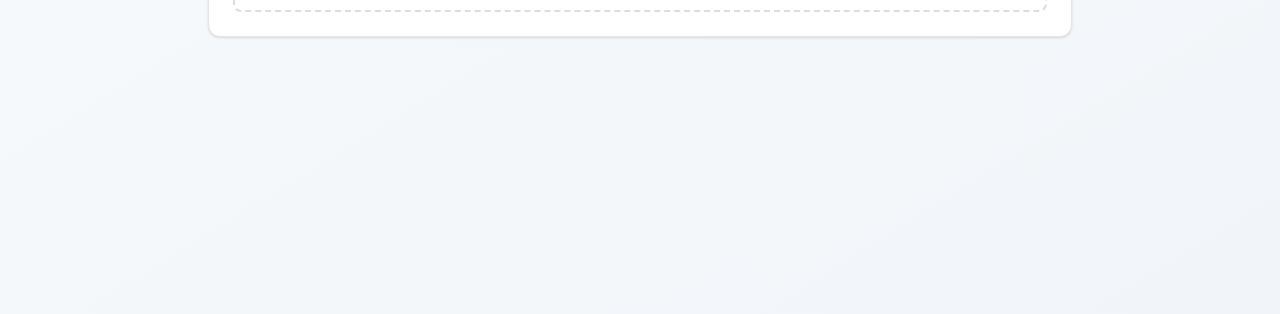
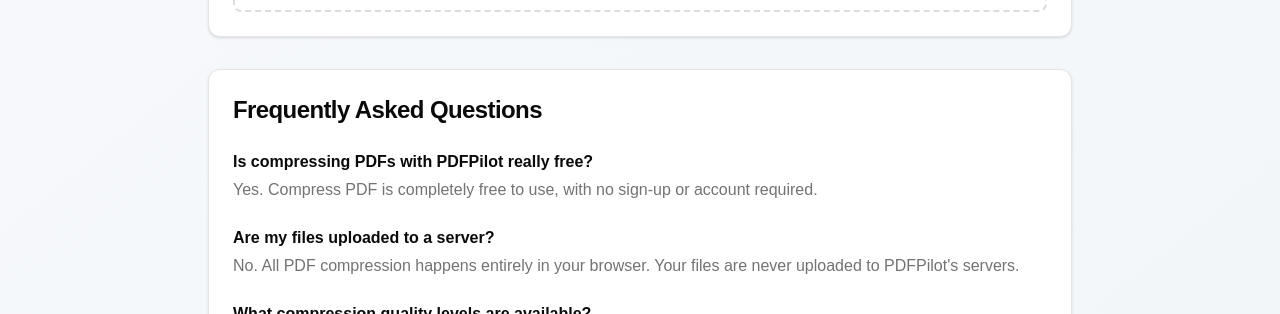
Before and after one commit to saifsyed8527-droid/pdfpilot, a Next.js app: page /compress-pdf in a window 1280 px wide. Shown: the part 486-800 px from the top of the page. Built offline with nearby package versions, Linux system fonts and the light colour scheme; no server answers.

Commit message:
feat(seo): add reusable FAQPage schema across tool pages

```diff
--- a/src/app/compress-pdf/compress-pdf-client.tsx
+++ b/src/app/compress-pdf/compress-pdf-client.tsx
@@ -16,6 +16,7 @@
 import Link from "next/link";
 import { PDFDocument } from "pdf-lib";
 import { toast } from "sonner";
+import type { FaqInput } from "@/lib/seo";
 
 type QualityLevel = "low" | "medium" | "high";
 
@@ -25,7 +26,11 @@
   high: { scale: 1.0, jpegQuality: 0.92, label: "High Quality" },
 };
 
-export function CompressPdfClient() {
+interface CompressPdfClientProps {
+  faqs: FaqInput[];
+}
+
+export function CompressPdfClient({ faqs }: CompressPdfClientProps) {
   const [file, setFile] = useState<File | null>(null);
   const [quality, setQuality] = useState<QualityLevel>("medium");
   const [processing, setProcessing] = useState(false);
@@ -255,6 +260,20 @@
             )}
           </CardContent>
         </Card>
+
+        <Card className="mt-8">
+          <CardHeader>
+            <CardTitle className="text-xl md:text-2xl">Frequently Asked Questions</CardTitle>
+          </CardHeader>
+          <CardContent className="space-y-6">
+            {faqs.map((faq) => (
+              <div key={faq.question}>
+                <h3 className="font-semibold mb-1">{faq.question}</h3>
+                <p className="text-muted-foreground">{faq.answer}</p>
+              </div>
+            ))}
+          </CardContent>
+        </Card>
       </div>
     </main>
   );
--- a/src/app/compress-pdf/page.tsx
+++ b/src/app/compress-pdf/page.tsx
@@ -1,7 +1,13 @@
 import type { Metadata } from "next";
 import { CompressPdfClient } from "./compress-pdf-client";
 import { JsonLd } from "@/components/seo/JsonLd";
-import { getBreadcrumbSchema, getSoftwareApplicationSchema, getToolSeo } from "@/lib/seo";
+import {
+  getBreadcrumbSchema,
+  getFaqSchema,
+  getSoftwareApplicationSchema,
+  getToolSeo,
+  type FaqInput,
+} from "@/lib/seo";
 
 export const metadata: Metadata = {
   title: "Compress PDF Online Free | PDFPilot",
@@ -14,6 +20,34 @@
 
 const tool = getToolSeo("/compress-pdf");
 
+const faqs: FaqInput[] = [
+  {
+    question: "Is compressing PDFs with PDFPilot really free?",
+    answer:
+      "Yes. Compress PDF is completely free to use, with no sign-up or account required.",
+  },
+  {
+    question: "Are my files uploaded to a server?",
+    answer:
+      "No. All PDF compression happens entirely in your browser. Your files are never uploaded to PDFPilot's servers.",
+  },
+  {
+    question: "What compression quality levels are available?",
+    answer:
+      "You can choose between Maximum Compression, Medium, or High Quality, depending on how much you want to reduce file size versus preserve image quality.",
+  },
+  {
+    question: "Will compressing my PDF affect its content?",
+    answer:
+      "Compression rebuilds each page as an image at your chosen quality level, so file size is reduced but text on the page will no longer be selectable or searchable in the compressed file.",
+  },
+  {
+    question: "Do I need to install any software to compress PDFs?",
+    answer:
+      "No installation is required. Compress PDF runs directly in your web browser.",
+  },
+];
+
 export default function CompressPDFPage() {
   return (
     <>
@@ -25,10 +59,11 @@
               { name: "Home", path: "/" },
               { name: tool.name, path: tool.path },
             ]),
+            getFaqSchema(faqs),
           ]}
         />
       )}
-      <CompressPdfClient />
+      <CompressPdfClient faqs={faqs} />
     </>
   );
 }
--- a/src/app/jpg-to-pdf/jpg-to-pdf-client.tsx
+++ b/src/app/jpg-to-pdf/jpg-to-pdf-client.tsx
@@ -9,8 +9,13 @@
 import Link from "next/link";
 import { PDFDocument } from "pdf-lib";
 import { toast } from "sonner";
+import type { FaqInput } from "@/lib/seo";
 
-export function JpgToPdfClient() {
+interface JpgToPdfClientProps {
+  faqs: FaqInput[];
+}
+
+export function JpgToPdfClient({ faqs }: JpgToPdfClientProps) {
   const [files, setFiles] = useState<File[]>([]);
   const [processing, setProcessing] = useState(false);
   const [progress, setProgress] = useState(0);
@@ -191,6 +196,20 @@
             )}
           </CardContent>
         </Card>
+
+        <Card className="mt-8">
+          <CardHeader>
+            <CardTitle className="text-xl md:text-2xl">Frequently Asked Questions</CardTitle>
+          </CardHeader>
+          <CardContent className="space-y-6">
+            {faqs.map((faq) => (
+              <div key={faq.question}>
+                <h3 className="font-semibold mb-1">{faq.question}</h3>
+                <p className="text-muted-foreground">{faq.answer}</p>
+              </div>
+            ))}
+          </CardContent>
+        </Card>
       </div>
     </main>
   );
--- a/src/app/jpg-to-pdf/page.tsx
+++ b/src/app/jpg-to-pdf/page.tsx
@@ -1,7 +1,13 @@
 import type { Metadata } from "next";
 import { JpgToPdfClient } from "./jpg-to-pdf-client";
 import { JsonLd } from "@/components/seo/JsonLd";
-import { getBreadcrumbSchema, getSoftwareApplicationSchema, getToolSeo } from "@/lib/seo";
+import {
+  getBreadcrumbSchema,
+  getFaqSchema,
+  getSoftwareApplicationSchema,
+  getToolSeo,
+  type FaqInput,
+} from "@/lib/seo";
 
 export const metadata: Metadata = {
   title: "Convert JPG to PDF Online Free | PDFPilot",
@@ -14,6 +20,34 @@
 
 const tool = getToolSeo("/jpg-to-pdf");
 
+const faqs: FaqInput[] = [
+  {
+    question: "Is converting JPG to PDF with PDFPilot really free?",
+    answer:
+      "Yes. JPG to PDF is completely free to use, with no sign-up or account required.",
+  },
+  {
+    question: "Are my files uploaded to a server?",
+    answer:
+      "No. All image to PDF conversion happens entirely in your browser. Your files are never uploaded to PDFPilot's servers.",
+  },
+  {
+    question: "Can I convert both JPG and PNG images?",
+    answer:
+      "Yes. JPG to PDF accepts both JPG/JPEG and PNG image files.",
+  },
+  {
+    question: "Can I remove an image before converting?",
+    answer:
+      "Yes. You can remove any image from your selection before converting by hovering over it and clicking the delete icon.",
+  },
+  {
+    question: "Do I need to install any software to convert images to PDF?",
+    answer:
+      "No installation is required. JPG to PDF runs directly in your web browser.",
+  },
+];
+
 export default function JPGToPDFPage() {
   return (
     <>
@@ -25,10 +59,11 @@
               { name: "Home", path: "/" },
               { name: tool.name, path: tool.path },
             ]),
+            getFaqSchema(faqs),
           ]}
         />
       )}
-      <JpgToPdfClient />
+      <JpgToPdfClient faqs={faqs} />
     </>
   );
 }
--- a/src/app/merge-pdf/merge-pdf-client.tsx
+++ b/src/app/merge-pdf/merge-pdf-client.tsx
@@ -27,6 +27,7 @@
 } from "@dnd-kit/sortable";
 import { CSS } from "@dnd-kit/utilities";
 import type { DragEndEvent, UniqueIdentifier } from "@dnd-kit/core";
+import type { FaqInput } from "@/lib/seo";
 
 interface SortableFileItemProps {
   file: File;
@@ -71,7 +72,11 @@
   );
 }
 
-export function MergePdfClient() {
+interface MergePdfClientProps {
+  faqs: FaqInput[];
+}
+
+export function MergePdfClient({ faqs }: MergePdfClientProps) {
   const [files, setFiles] = useState<File[]>([]);
   const [processing, setProcessing] = useState(false);
   const [progress, setProgress] = useState(0);
@@ -278,6 +283,20 @@
             )}
           </CardContent>
         </Card>
+
+        <Card className="mt-8">
+          <CardHeader>
+            <CardTitle className="text-xl md:text-2xl">Frequently Asked Questions</CardTitle>
+          </CardHeader>
+          <CardContent className="space-y-6">
+            {faqs.map((faq) => (
+              <div key={faq.question}>
+                <h3 className="font-semibold mb-1">{faq.question}</h3>
+                <p className="text-muted-foreground">{faq.answer}</p>
+              </div>
+            ))}
+          </CardContent>
+        </Card>
       </div>
     </main>
   );
--- a/src/app/merge-pdf/page.tsx
+++ b/src/app/merge-pdf/page.tsx
@@ -1,7 +1,13 @@
 import type { Metadata } from "next";
 import { MergePdfClient } from "./merge-pdf-client";
 import { JsonLd } from "@/components/seo/JsonLd";
-import { getBreadcrumbSchema, getSoftwareApplicationSchema, getToolSeo } from "@/lib/seo";
+import {
+  getBreadcrumbSchema,
+  getFaqSchema,
+  getSoftwareApplicationSchema,
+  getToolSeo,
+  type FaqInput,
+} from "@/lib/seo";
 
 export const metadata: Metadata = {
   title: "Merge PDF Files Online Free | PDFPilot",
@@ -14,6 +20,34 @@
 
 const tool = getToolSeo("/merge-pdf");
 
+const faqs: FaqInput[] = [
+  {
+    question: "Is merging PDFs with PDFPilot really free?",
+    answer:
+      "Yes. Merge PDF is completely free to use, with no sign-up or account required.",
+  },
+  {
+    question: "Are my files uploaded to a server?",
+    answer:
+      "No. All PDF merging happens entirely in your browser. Your files are never uploaded to PDFPilot's servers.",
+  },
+  {
+    question: "Can I change the order of the PDFs before merging?",
+    answer:
+      "Yes. After adding your files, you can drag and drop them into the order you want before merging.",
+  },
+  {
+    question: "Is there a limit to how many PDF files I can merge?",
+    answer:
+      "There's no fixed limit built into the tool — you can add as many PDF files as you'd like to combine into a single document.",
+  },
+  {
+    question: "Do I need to install any software to merge PDFs?",
+    answer:
+      "No installation is required. Merge PDF runs directly in your web browser.",
+  },
+];
+
 export default function MergePDFPage() {
   return (
     <>
@@ -25,10 +59,11 @@
               { name: "Home", path: "/" },
               { name: tool.name, path: tool.path },
             ]),
+            getFaqSchema(faqs),
           ]}
         />
       )}
-      <MergePdfClient />
+      <MergePdfClient faqs={faqs} />
     </>
   );
 }
--- a/src/app/pdf-to-jpg/page.tsx
+++ b/src/app/pdf-to-jpg/page.tsx
@@ -1,7 +1,13 @@
 import type { Metadata } from "next";
 import { PdfToJpgClient } from "./pdf-to-jpg-client";
 import { JsonLd } from "@/components/seo/JsonLd";
-import { getBreadcrumbSchema, getSoftwareApplicationSchema, getToolSeo } from "@/lib/seo";
+import {
+  getBreadcrumbSchema,
+  getFaqSchema,
+  getSoftwareApplicationSchema,
+  getToolSeo,
+  type FaqInput,
+} from "@/lib/seo";
 
 export const metadata: Metadata = {
   title: "Convert PDF to JPG Online Free | PDFPilot",
@@ -14,6 +20,34 @@
 
 const tool = getToolSeo("/pdf-to-jpg");
 
+const faqs: FaqInput[] = [
+  {
+    question: "Is converting PDF to JPG with PDFPilot really free?",
+    answer:
+      "Yes. PDF to JPG is completely free to use, with no sign-up or account required.",
+  },
+  {
+    question: "Are my files uploaded to a server?",
+    answer:
+      "No. All PDF to JPG conversion happens entirely in your browser. Your files are never uploaded to PDFPilot's servers.",
+  },
+  {
+    question: "Does each page become a separate image?",
+    answer:
+      "Yes. Every page in your PDF is converted into its own high-quality JPG image.",
+  },
+  {
+    question: "Can I download all the converted images at once?",
+    answer:
+      "Yes. Once conversion is complete, you can download each image individually or download all of them at once.",
+  },
+  {
+    question: "Do I need to install any software to convert PDFs to JPG?",
+    answer:
+      "No installation is required. PDF to JPG runs directly in your web browser.",
+  },
+];
+
 export default function PDFToJPGPage() {
   return (
     <>
@@ -25,10 +59,11 @@
               { name: "Home", path: "/" },
               { name: tool.name, path: tool.path },
             ]),
+            getFaqSchema(faqs),
           ]}
         />
       )}
-      <PdfToJpgClient />
+      <PdfToJpgClient faqs={faqs} />
     </>
   );
 }
--- a/src/app/pdf-to-jpg/pdf-to-jpg-client.tsx
+++ b/src/app/pdf-to-jpg/pdf-to-jpg-client.tsx
@@ -8,8 +8,13 @@
 import { Download, FileText, ArrowLeft, AlertCircle, CheckCircle2 } from "lucide-react";
 import Link from "next/link";
 import { toast } from "sonner";
+import type { FaqInput } from "@/lib/seo";
 
-export function PdfToJpgClient() {
+interface PdfToJpgClientProps {
+  faqs: FaqInput[];
+}
+
+export function PdfToJpgClient({ faqs }: PdfToJpgClientProps) {
   const [file, setFile] = useState<File | null>(null);
   const [processing, setProcessing] = useState(false);
   const [progress, setProgress] = useState(0);
@@ -246,6 +251,20 @@
             )}
           </CardContent>
         </Card>
+
+        <Card className="mt-8">
+          <CardHeader>
+            <CardTitle className="text-xl md:text-2xl">Frequently Asked Questions</CardTitle>
+          </CardHeader>
+          <CardContent className="space-y-6">
+            {faqs.map((faq) => (
+              <div key={faq.question}>
+                <h3 className="font-semibold mb-1">{faq.question}</h3>
+                <p className="text-muted-foreground">{faq.answer}</p>
+              </div>
+            ))}
+          </CardContent>
+        </Card>
       </div>
     </main>
   );
--- a/src/app/split-pdf/page.tsx
+++ b/src/app/split-pdf/page.tsx
@@ -1,7 +1,13 @@
 import type { Metadata } from "next";
 import { SplitPdfClient } from "./split-pdf-client";
 import { JsonLd } from "@/components/seo/JsonLd";
-import { getBreadcrumbSchema, getSoftwareApplicationSchema, getToolSeo } from "@/lib/seo";
+import {
+  getBreadcrumbSchema,
+  getFaqSchema,
+  getSoftwareApplicationSchema,
+  getToolSeo,
+  type FaqInput,
+} from "@/lib/seo";
 
 export const metadata: Metadata = {
   title: "Split PDF Files Online Free | PDFPilot",
@@ -14,6 +20,34 @@
 
 const tool = getToolSeo("/split-pdf");
 
+const faqs: FaqInput[] = [
+  {
+    question: "Is splitting PDFs with PDFPilot really free?",
+    answer:
+      "Yes. Split PDF is completely free to use, with no sign-up or account required.",
+  },
+  {
+    question: "Are my files uploaded to a server?",
+    answer:
+      "No. All PDF splitting happens entirely in your browser. Your files are never uploaded to PDFPilot's servers.",
+  },
+  {
+    question: "How do I choose which pages to extract?",
+    answer:
+      "Enter the page ranges you want, such as 1-3,5,7-9, and PDFPilot creates a separate PDF file for each range you specify.",
+  },
+  {
+    question: "Can I split a PDF into more than one file at once?",
+    answer:
+      "Yes. If you enter multiple ranges separated by commas, each range is saved as its own PDF file, and you can download them individually or all at once.",
+  },
+  {
+    question: "Do I need to install any software to split PDFs?",
+    answer:
+      "No installation is required. Split PDF runs directly in your web browser.",
+  },
+];
+
 export default function SplitPDFPage() {
   return (
     <>
@@ -25,10 +59,11 @@
               { name: "Home", path: "/" },
               { name: tool.name, path: tool.path },
             ]),
+            getFaqSchema(faqs),
           ]}
         />
       )}
-      <SplitPdfClient />
+      <SplitPdfClient faqs={faqs} />
     </>
   );
 }
--- a/src/app/split-pdf/split-pdf-client.tsx
+++ b/src/app/split-pdf/split-pdf-client.tsx
@@ -9,8 +9,13 @@
 import Link from "next/link";
 import { PDFDocument } from "pdf-lib";
 import { toast } from "sonner";
+import type { FaqInput } from "@/lib/seo";
 
-export function SplitPdfClient() {
+interface SplitPdfClientProps {
+  faqs: FaqInput[];
+}
+
+export function SplitPdfClient({ faqs }: SplitPdfClientProps) {
   const [file, setFile] = useState<File | null>(null);
   const [pageCount, setPageCount] = useState<number>(0);
   const [selectedRanges, setSelectedRanges] = useState<string>("1");
@@ -215,6 +220,20 @@
             )}
           </CardContent>
         </Card>
+
+        <Card className="mt-8">
+          <CardHeader>
+            <CardTitle className="text-xl md:text-2xl">Frequently Asked Questions</CardTitle>
+          </CardHeader>
+          <CardContent className="space-y-6">
+            {faqs.map((faq) => (
+              <div key={faq.question}>
+                <h3 className="font-semibold mb-1">{faq.question}</h3>
+                <p className="text-muted-foreground">{faq.answer}</p>
+              </div>
+            ))}
+          </CardContent>
+        </Card>
       </div>
     </main>
   );
--- /dev/null
+++ b/src/lib/seo/faq.ts
@@ -0,0 +1,34 @@
+export interface FaqInput {
+  question: string;
+  answer: string;
+}
+
+export interface FaqQuestion {
+  "@type": "Question";
+  name: string;
+  acceptedAnswer: {
+    "@type": "Answer";
+    text: string;
+  };
+}
+
+export interface FaqPageSchema {
+  "@context": "https://schema.org";
+  "@type": "FAQPage";
+  mainEntity: FaqQuestion[];
+}
+
+export function getFaqSchema(faqs: FaqInput[]): FaqPageSchema {
+  return {
+    "@context": "https://schema.org",
+    "@type": "FAQPage",
+    mainEntity: faqs.map((faq) => ({
+      "@type": "Question",
+      name: faq.question,
+      acceptedAnswer: {
+        "@type": "Answer",
+        text: faq.answer,
+      },
+    })),
+  };
+}
--- a/src/lib/seo/index.ts
+++ b/src/lib/seo/index.ts
@@ -19,3 +19,6 @@
   BreadcrumbListItem,
   BreadcrumbItemInput,
 } from "./breadcrumb";
+
+export { getFaqSchema } from "./faq";
+export type { FaqPageSchema, FaqQuestion, FaqInput } from "./faq";
```
